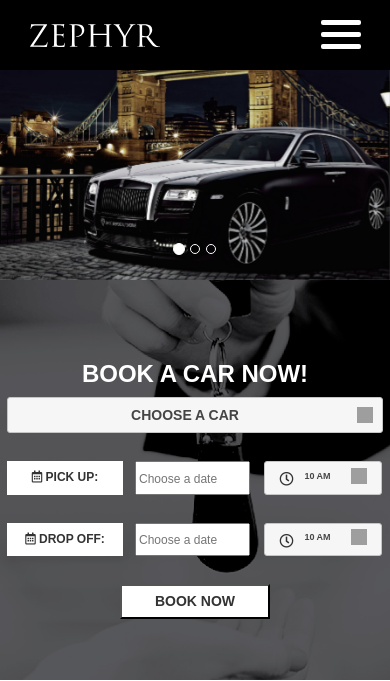
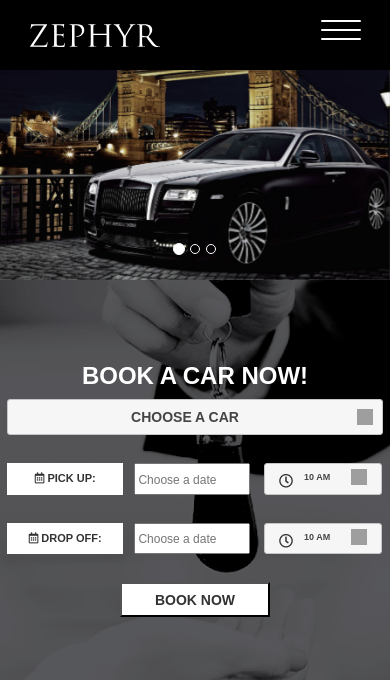
Before and after one commit to DeepGunner/DesignTask-NowFloats, a PHP site: page / in a window 390 px wide. Shown: the top 681 px of the page. Run offline with PHP 8.4, Linux system fonts and the light colour scheme; some libraries are stand-ins or nearby versions; grey boxes are pictures that could not be loaded.

Commit message:
CSS changes

```diff
--- a/css/style.css
+++ b/css/style.css
@@ -471,7 +471,7 @@ nav ul li a {
 
     .timePick .labelPickUp, .timeDrop .labelDropOff {
         width: 33.33%;
-        font-size: 12px;
+        font-size: 11px;
         font-weight: 700;
         padding: 0;
         text-align: center;
@@ -626,7 +626,7 @@ footer {
     /* hamburger menu CSS */
     .hamburger-line {
         width: 40px;
-        height: 5px;
+        height: 2px;
         background-color: #ffffff;
         margin: 7px;
         border-radius: 2px;
@@ -635,8 +635,7 @@ footer {
 
     /* hamburger animation */
     .rotate-down {
-        margin-bottom: -12px;
-
+        margin-bottom: -7px;
         -ms-transform: rotate(45deg);
         -webkit-transform: rotate(45deg);
         transform: rotate(45deg);
--- a/index.html
+++ b/index.html
@@ -170,7 +170,7 @@
             <div class="container">
                 <form>
                     <input type="text" class="contactInfo" placeholder="Enter your email id/mobile number"><br>
-                    <textarea class="message" placeholder="Enter your message..."></textarea><br>
+                    <textarea class="message" resize="none placeholder="Enter your message..."></textarea><br>
                     <input type="submit" value="SEND">
                 </form>
             </div>
```
